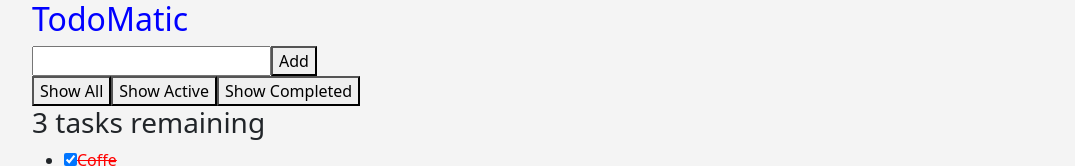
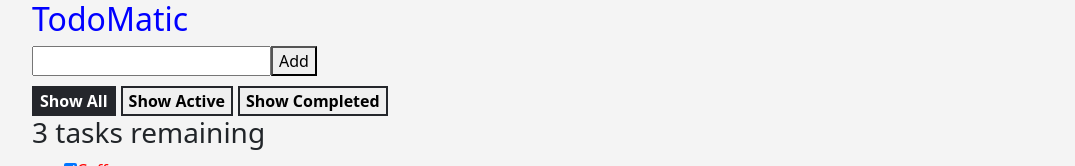
Before and after one commit to AnatoliiLazurko/react-app, a React (Create React App) app: page / in a window 1280 px wide. Shown: the top 166 px of the page, without its empty margins (50-1125 px from the left). Built offline with nearby package versions, Linux system fonts and the light colour scheme.

Commit message:
filter active button

```diff
--- a/src/components/ToDo/FilterButton.jsx
+++ b/src/components/ToDo/FilterButton.jsx
@@ -1,8 +1,11 @@
 import React from 'react';
 
-const FilterButton = ({text, setFilter}) => {
+const FilterButton = ({ text, filter, setFilter }) => {
+
+    const checkActive = filter === text ? 'active-filter' : '';
+
     return (
-        <button onClick={()=>setFilter(text)}>
+        <button onClick={()=>setFilter(text)} className={checkActive}>
             Show {text}
         </button>
     );
--- a/src/components/ToDo/FilterToDo.jsx
+++ b/src/components/ToDo/FilterToDo.jsx
@@ -6,9 +6,9 @@ const FilterToDo = ({filter_map, filter, setFilter}) => {
     const filter_names = Object.keys(filter_map);
 
     return (
-        <div>
+        <div className='filter-buttons'>
             {filter_names.map((name) => (
-                <FilterButton text={name} setFilter={setFilter} key={name} />
+                <FilterButton text={name} filter={filter} setFilter={setFilter} key={name} />
             ))}
         </div>
     );
--- a/src/components/ToDo/style.css
+++ b/src/components/ToDo/style.css
@@ -6,3 +6,18 @@
     text-decoration: line-through;
     color: red;
 }
+
+.filter-buttons {
+    margin-top: 10px;
+}
+
+.filter-buttons button {
+    font-weight: 600;
+    border: 2px solid #24262b;
+    margin-right: 5px;
+}
+
+.active-filter {
+    background-color: #24262b;
+    color: white;
+}
```
